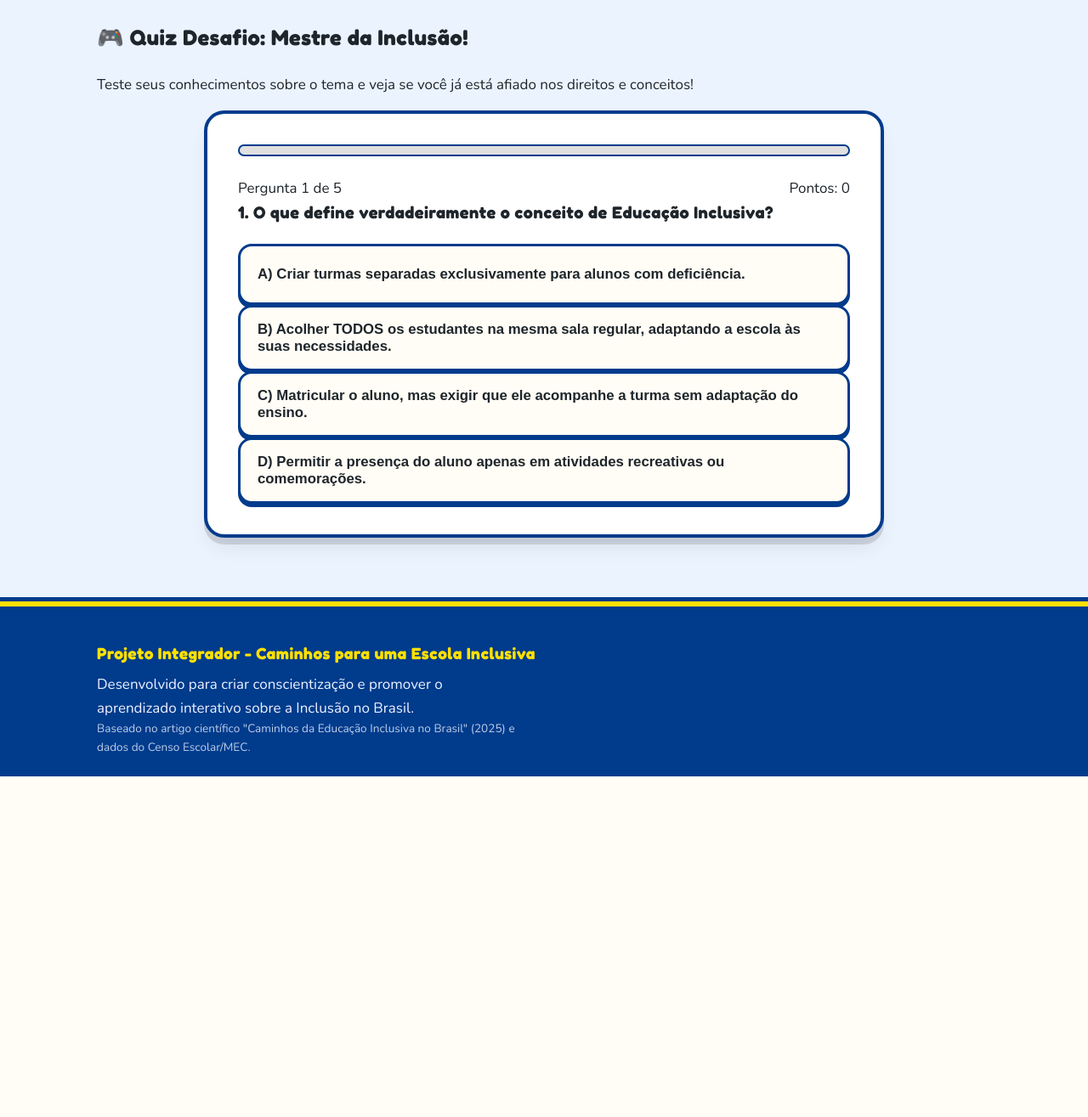
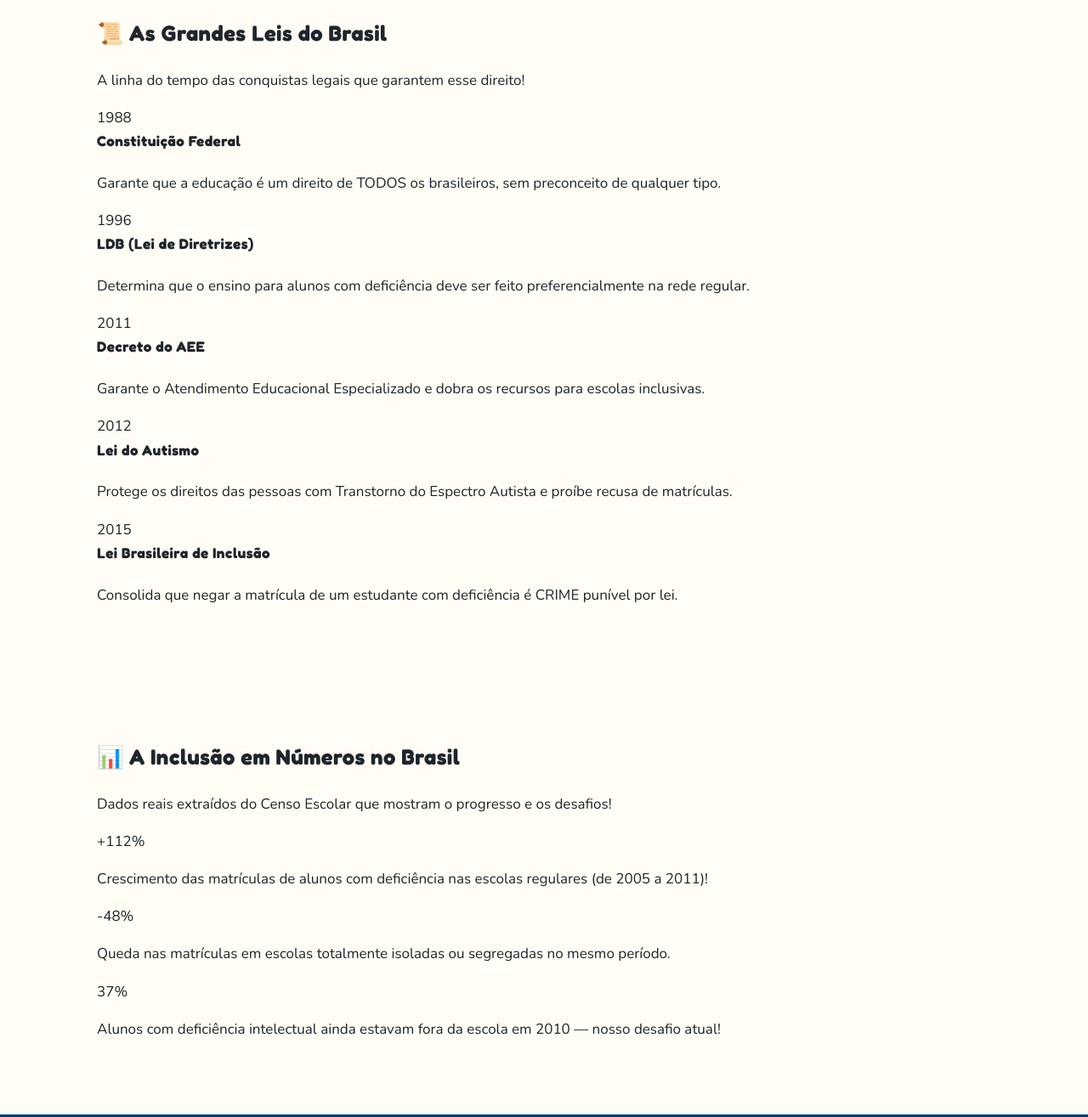
Before and after one commit to Yasmin123Andrade/caminhos-educacao-inclusiva, a plain HTML site: page index.html in a window 1280 px wide. Shown: the part 640-1955 px from the top of the page at 85% size. Before the commit the page ends 1554 px from the top, so only its background shows below. Drawn offline with nearby package versions, Linux system fonts and the light colour scheme.

Commit message:
leis e conquistas/impactos em números

```diff
--- a/index.html
+++ b/index.html
@@ -581,7 +581,70 @@
       </div>
     </div>
   </section>
+ <!-- LEIS E CONQUISTAS -->
+  <section class="leis-section" id="leis">
+    <div class="wrap">
+      <div class="sec-title">
+        <h2>📜 As Grandes Leis do Brasil</h2>
+        <p>A linha do tempo das conquistas legais que garantem esse direito!</p>
+      </div>
 
+      <div class="laws-grid">
+        <div class="law-card">
+          <span class="law-year-tag">1988</span>
+          <h4>Constituição Federal</h4>
+          <p>Garante que a educação é um direito de TODOS os brasileiros, sem preconceito de qualquer tipo.</p>
+        </div>
+        <div class="law-card">
+          <span class="law-year-tag">1996</span>
+          <h4>LDB (Lei de Diretrizes)</h4>
+          <p>Determina que o ensino para alunos com deficiência deve ser feito preferencialmente na rede regular.</p>
+        </div>
+        <div class="law-card">
+          <span class="law-year-tag">2011</span>
+          <h4>Decreto do AEE</h4>
+          <p>Garante o Atendimento Educacional Especializado e dobra os recursos para escolas inclusivas.</p>
+        </div>
+        <div class="law-card">
+          <span class="law-year-tag">2012</span>
+          <h4>Lei do Autismo</h4>
+          <p>Protege os direitos das pessoas com Transtorno do Espectro Autista e proíbe recusa de matrículas.</p>
+        </div>
+        <div class="law-card">
+          <span class="law-year-tag">2015</span>
+          <h4>Lei Brasileira de Inclusão</h4>
+          <p>Consolida que negar a matrícula de um estudante com deficiência é CRIME punível por lei.</p>
+        </div>
+      </div>
+    </div>
+  </section>
+
+  <!-- IMPACTO EM NÚMEROS -->
+  <section class="stats-section" id="numeros">
+    <div class="wrap">
+      <div class="sec-title">
+        <h2>📊 A Inclusão em Números no Brasil</h2>
+        <p>Dados reais extraídos do Censo Escolar que mostram o progresso e os desafios!</p>
+      </div>
+
+      <div class="stats-grid">
+        <div class="stat-box">
+          <div class="stat-number">+112%</div>
+          <p>Crescimento das matrículas de alunos com deficiência nas escolas regulares (de 2005 a 2011)!</p>
+        </div>
+
+        <div class="stat-box">
+          <div class="stat-number">-48%</div>
+          <p>Queda nas matrículas em escolas totalmente isoladas ou segregadas no mesmo período.</p>
+        </div>
+
+        <div class="stat-box">
+          <div class="stat-number">37%</div>
+          <p>Alunos com deficiência intelectual ainda estavam fora da escola em 2010 — nosso desafio atual!</p>
+        </div>
+      </div>
+    </div>
+  </section>
   <!-- SECTION: QUIZ INTERATIVO GAMIFICADO -->
   <style>
     /* (observe: estilos principais do quiz já foram adicionados ao <head>; este bloco serve apenas caso queira regras locais) */
```
